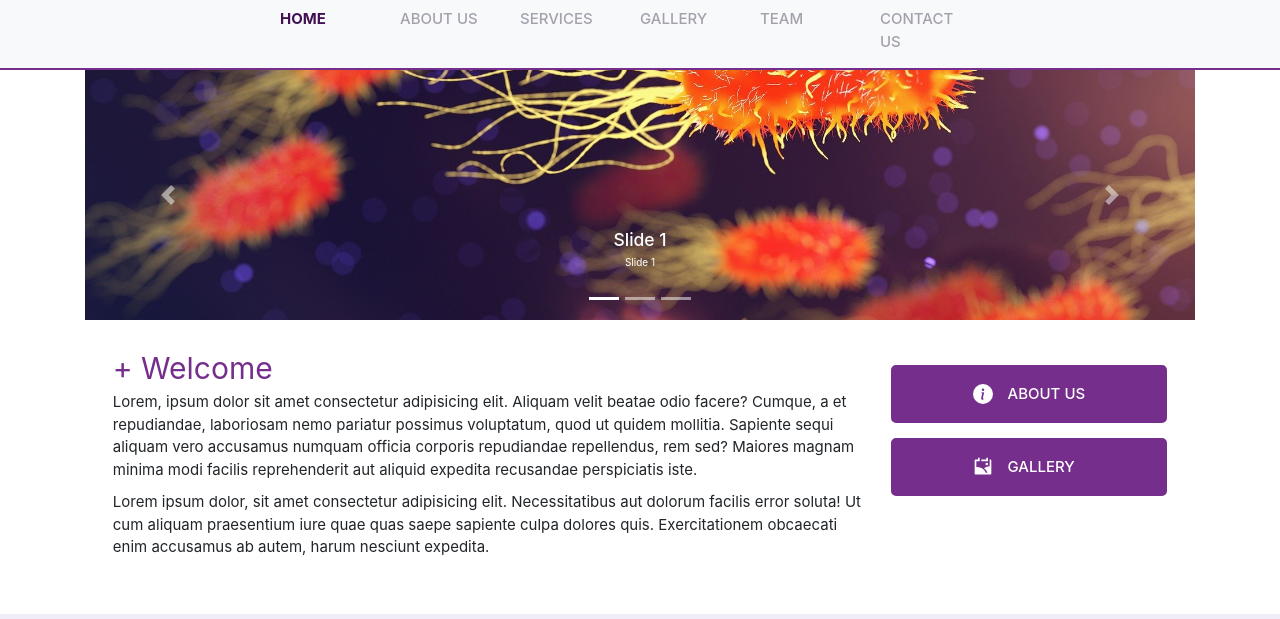
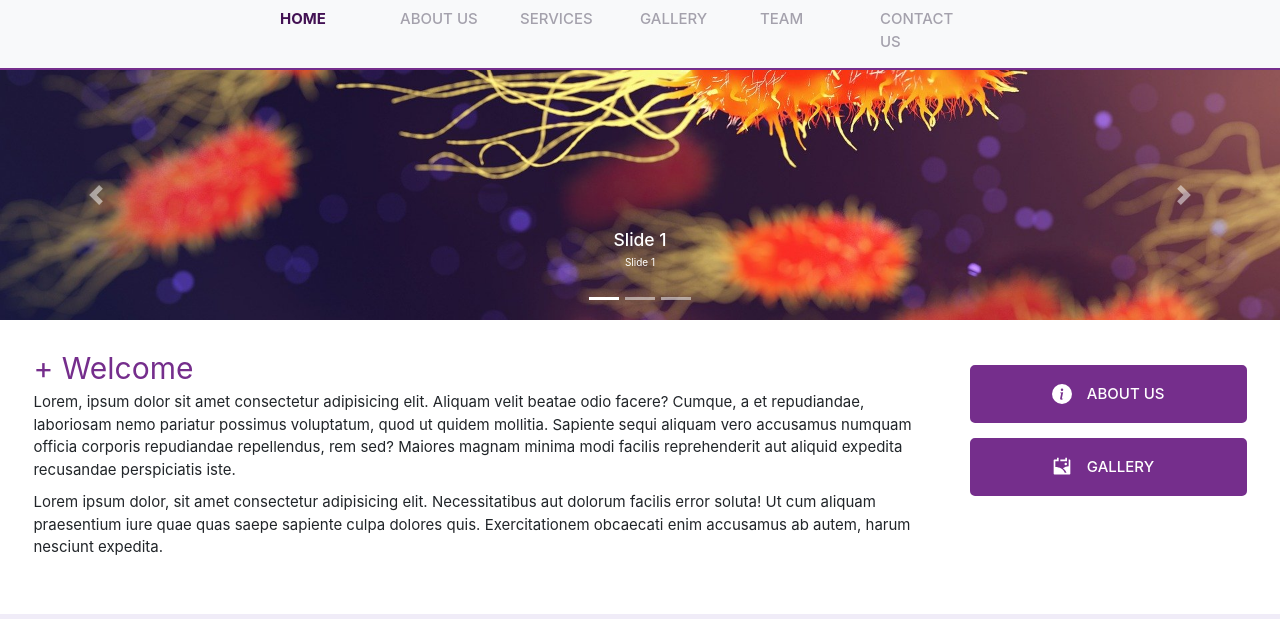
Before and after one commit to Otimthomas/InfoHealthSolution, a React (Create React App) app: page / in a window 1280 px wide. Shown: the part 166-785 px from the top of the page. Built offline with nearby package versions, Linux system fonts and the light colour scheme.

Commit message:
container fix

```diff
--- a/src/components/HomeTeam.js
+++ b/src/components/HomeTeam.js
@@ -42,7 +42,6 @@ function HomeTeam() {
     },
   ];
   return (
-    <div className="container">
     <div className='hometeam'>
       <h2 className='hometeam__title'>Our team</h2>
       <p>Get to know some of our team members</p>
@@ -50,7 +49,11 @@ function HomeTeam() {
         <MultiCarousel data={team}>
           {team.map((item) => (
             <div className='hometeam__card'>
-              <img className='hometeam__cardImg' src={item.img} alt={item.name} />
+              <img
+                className='hometeam__cardImg'
+                src={item.img}
+                alt={item.name}
+              />
               <p className='hometeam__cardName'>{item.name}</p>
               <h3 className='hometeam__cardPosition'>{item.position}</h3>
               <p className='hometeam__cardText'>{item.history}</p>
@@ -59,7 +62,6 @@ function HomeTeam() {
         </MultiCarousel>
       </div>
     </div>
-    </div>
   );
 }
 
--- a/src/components/Intro.js
+++ b/src/components/Intro.js
@@ -6,7 +6,6 @@ import "./Intro.css";
 
 function Intro() {
   return (
-    <div className='container'>
       <div className='intro'>
         <div className='intro__left'>
           <h2 className='intro__title'>+ Welcome</h2>
@@ -41,7 +40,6 @@ function Intro() {
           </Link>
         </div>
       </div>
-    </div>
   );
 }
 
--- a/src/components/SlideView.js
+++ b/src/components/SlideView.js
@@ -68,7 +68,6 @@ const SlideView = () => {
   });
 
   return (
-    <div className='container'>
       <Carousel
         className='slideview'
         activeIndex={activeIndex}
@@ -91,7 +90,6 @@ const SlideView = () => {
           onClickHandler={next}
         />
       </Carousel>
-    </div>
   );
 };
 
```
Lines whose indentation alone changed are shown as unchanged.
